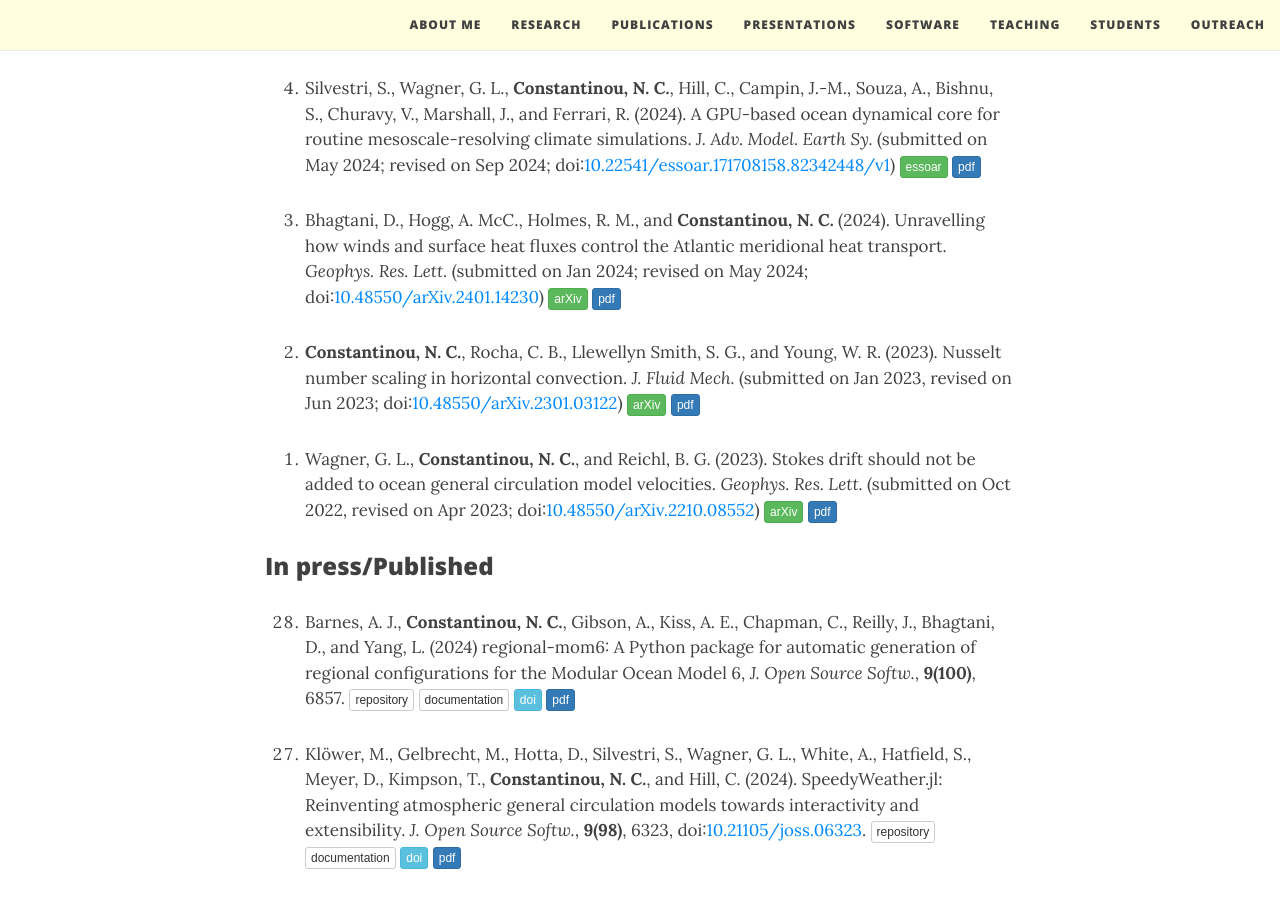
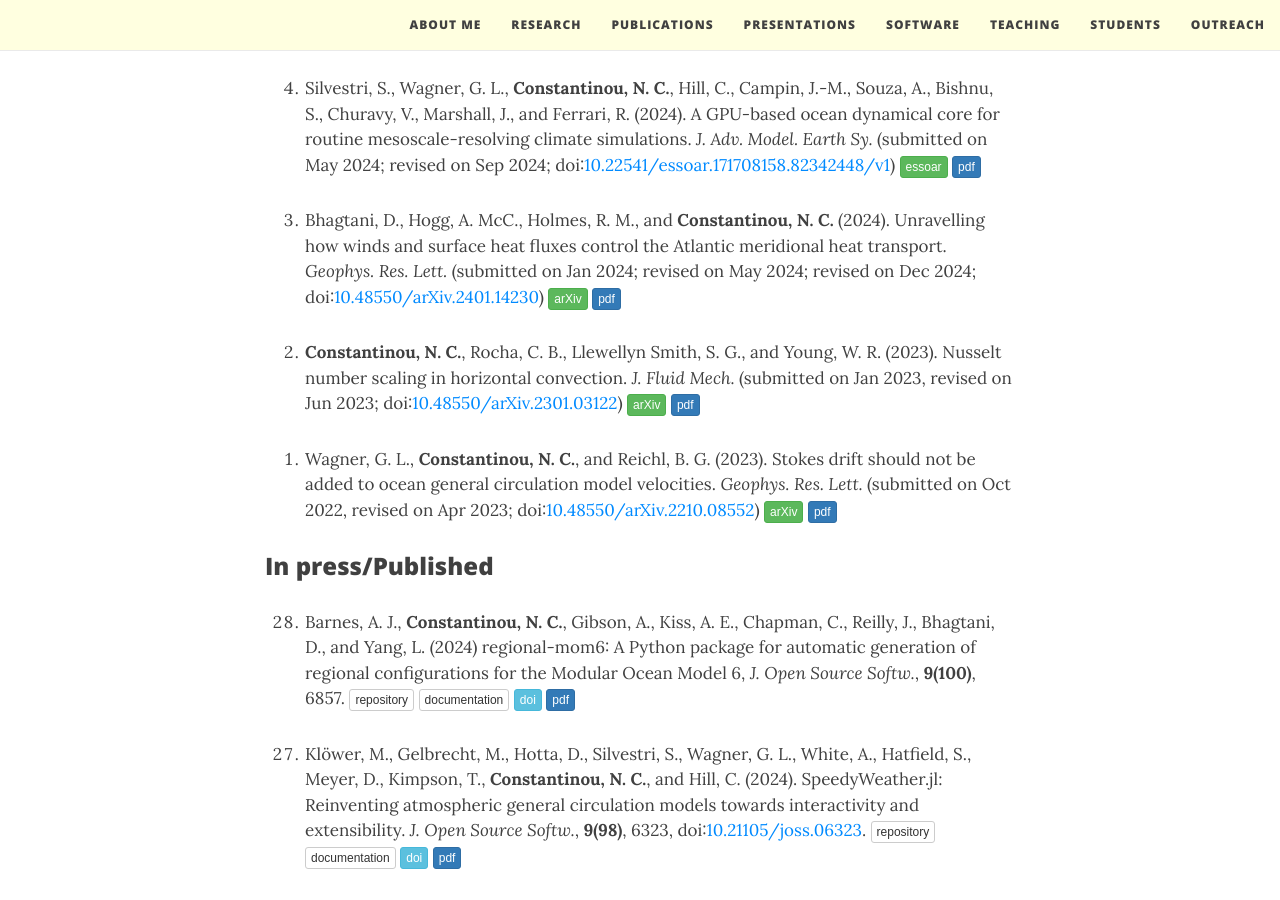
Before and after one commit to navidcy/navidcy.github.io, a Jekyll site: the page built from publications.md, in a window 1280 px wide and 900 px high, scrolled down 807 px. Built offline with Jekyll 4.4.1, drawn with Linux system fonts in a browser that asks for light colours; nearby versions of some CDN libraries; comment, search, counter and statistics services are not loaded.

Commit message:
revised Atlantic MHT paper

```diff
--- a/publications.md
+++ b/publications.md
@@ -24,7 +24,7 @@
 0. Silvestri, S., Wagner, G. L., **Constantinou, N. C.**, Hill, C., Campin, J.-M., Souza, A., Bishnu, S., Churavy, V., Marshall, J., and Ferrari, R. (2024). A GPU-based ocean dynamical core for routine mesoscale-resolving climate simulations. _J. Adv. Model. Earth Sy._ (submitted on May 2024; revised on Sep 2024; doi:[10.22541/essoar.171708158.82342448/v1](https://doi.org/10.22541/essoar.171708158.82342448/v1){:target="_blank"}) [<span class="btn btn-success btn-xs{{end}}" style="font-family:sans-serif;">essoar</span>](https://doi.org/10.22541/essoar.171708158.82342448/v1){:target="_blank"} [<span class="btn btn-primary btn-xs{{end}}" style="font-family:sans-serif;">pdf</span>][mesoscale-gpu-dycore]
 
 
-0. Bhagtani, D., Hogg, A. McC., Holmes, R. M., and **Constantinou, N. C.** (2024). Unravelling how winds and surface heat fluxes control the Atlantic meridional heat transport. _Geophys. Res. Lett._ (submitted on Jan 2024; revised on May 2024; doi:[10.48550/arXiv.2401.14230](https://doi.org/10.48550/arXiv.2401.14230)) [<span class="btn btn-success btn-xs{{end}}" style="font-family:sans-serif;">arXiv</span>][arXiv:2401.14230]{:target="_blank"} [<span class="btn btn-primary btn-xs{{end}}" style="font-family:sans-serif;">pdf</span>][atlanticMHT]
+0. Bhagtani, D., Hogg, A. McC., Holmes, R. M., and **Constantinou, N. C.** (2024). Unravelling how winds and surface heat fluxes control the Atlantic meridional heat transport. _Geophys. Res. Lett._ (submitted on Jan 2024; revised on May 2024; revised on Dec 2024; doi:[10.48550/arXiv.2401.14230](https://doi.org/10.48550/arXiv.2401.14230)) [<span class="btn btn-success btn-xs{{end}}" style="font-family:sans-serif;">arXiv</span>][arXiv:2401.14230]{:target="_blank"} [<span class="btn btn-primary btn-xs{{end}}" style="font-family:sans-serif;">pdf</span>][atlanticMHT]
 
 
 0. **Constantinou, N. C.**, Rocha, C. B., Llewellyn Smith, S. G., and Young, W. R. (2023). Nusselt number scaling in horizontal convection. _J. Fluid Mech._ (submitted on Jan 2023, revised on Jun 2023; doi:[10.48550/arXiv.2301.03122](https://doi.org/10.48550/arXiv.2301.03122){:target="_blank"}) [<span class="btn btn-success btn-xs{{end}}" style="font-family:sans-serif;">arXiv</span>][arXiv:2301.03122]{:target="_blank"} [<span class="btn btn-primary btn-xs{{end}}" style="font-family:sans-serif;">pdf</span>][HCNuScaling]
```
Also changed, not shown: 1 other file.
